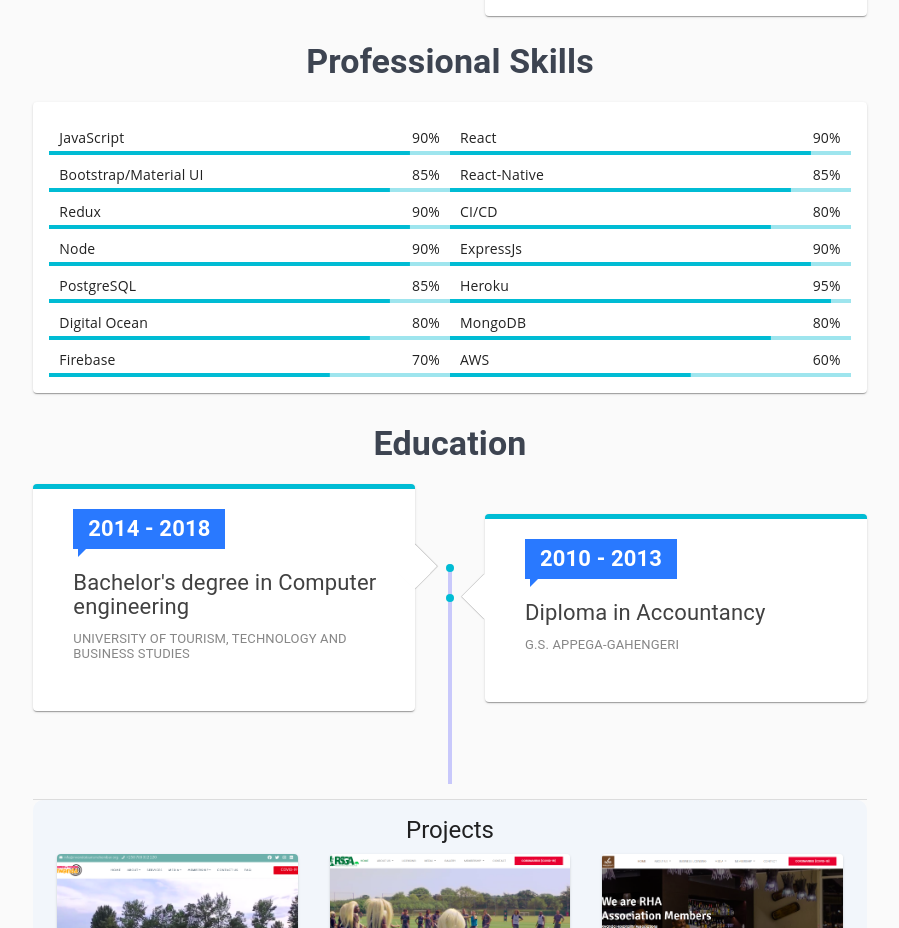
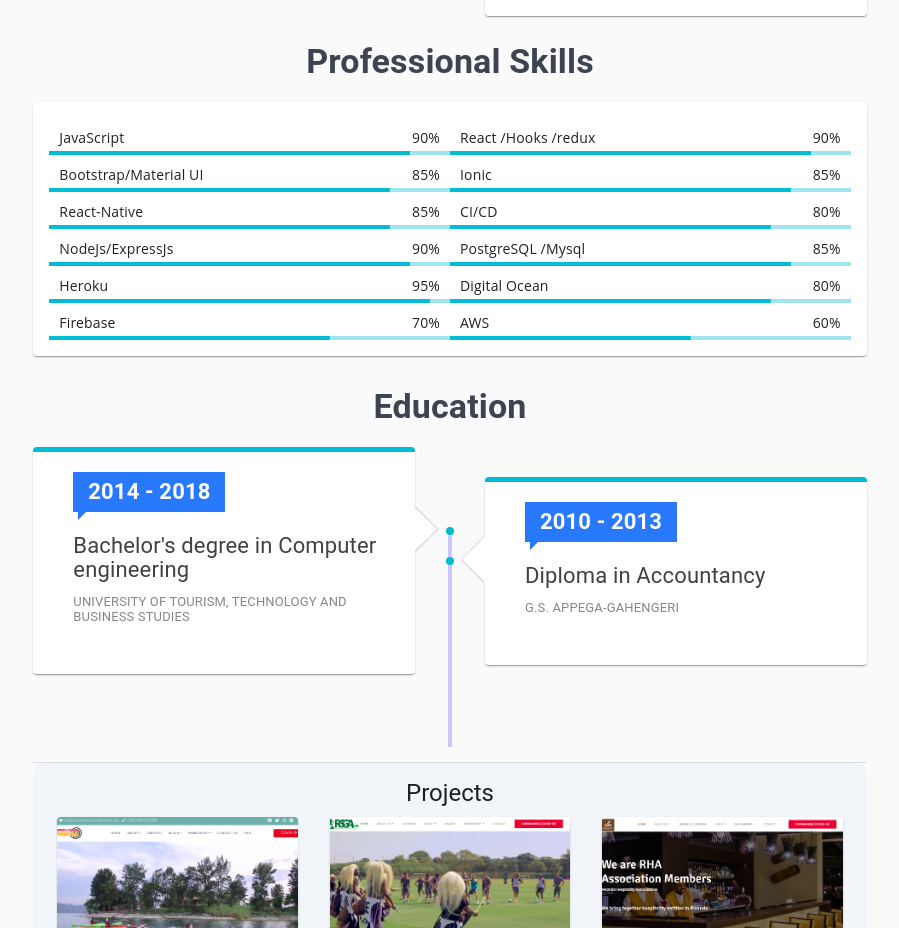
Before and after one commit to niyoceles/celestin-niyonsaba-portifolio, a React (Create React App) app: page / in a window 1280 px wide. Shown: the part 1460-2388 px from the top of the page, without its empty margins (195-1094 px from the left). Built offline with nearby package versions, Linux system fonts and the light colour scheme.

Commit message:
add ionic

```diff
--- a/src/components/content/skills/index.js
+++ b/src/components/content/skills/index.js
@@ -30,11 +30,16 @@ const Skills = () => {
 			completed: 90,
 		},
 		{
-			name: 'React',
+			name: 'React /Hooks /redux',
 			completed: 90,
 		},
 		{
 			name: 'Bootstrap/Material UI',
+			completed: 85,
+		},
+
+		{
+			name: 'Ionic',
 			completed: 85,
 		},
 		{
@@ -42,23 +47,15 @@ const Skills = () => {
 			completed: 85,
 		},
 		{
-			name: 'Redux',
-			completed: 90,
-		},
-		{
 			name: 'CI/CD',
 			completed: 80,
 		},
 		{
-			name: 'Node',
+			name: 'NodeJs/ExpressJs',
 			completed: 90,
 		},
 		{
-			name: 'ExpressJs',
-			completed: 90,
-		},
-		{
-			name: 'PostgreSQL',
+			name: 'PostgreSQL /Mysql ',
 			completed: 85,
 		},
 		{
@@ -67,10 +64,6 @@ const Skills = () => {
 		},
 		{
 			name: 'Digital Ocean',
-			completed: 80,
-		},
-		{
-			name: 'MongoDB',
 			completed: 80,
 		},
 		{
```
